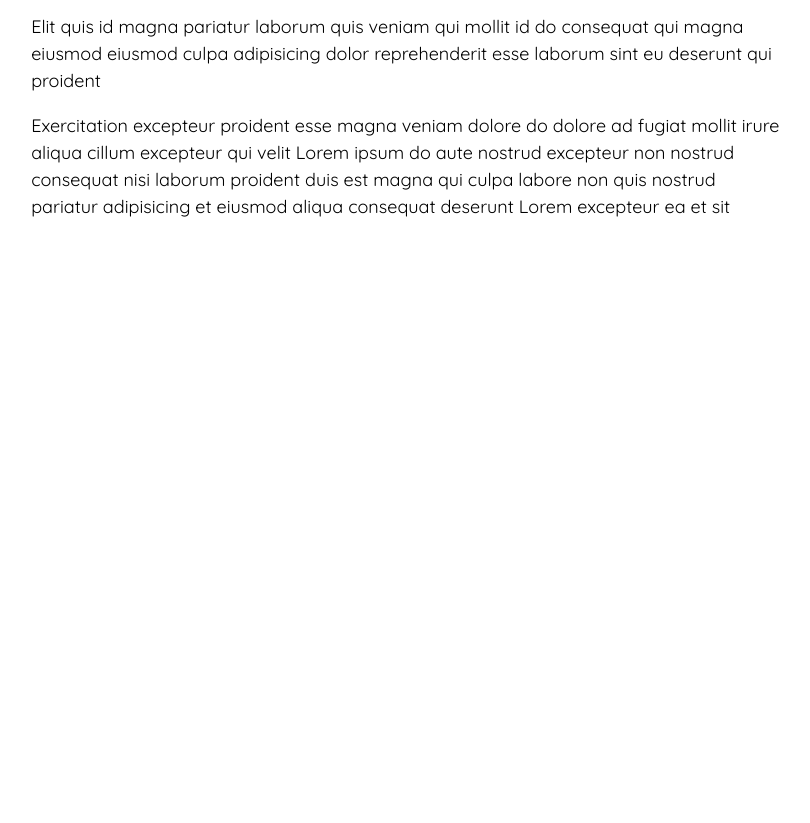
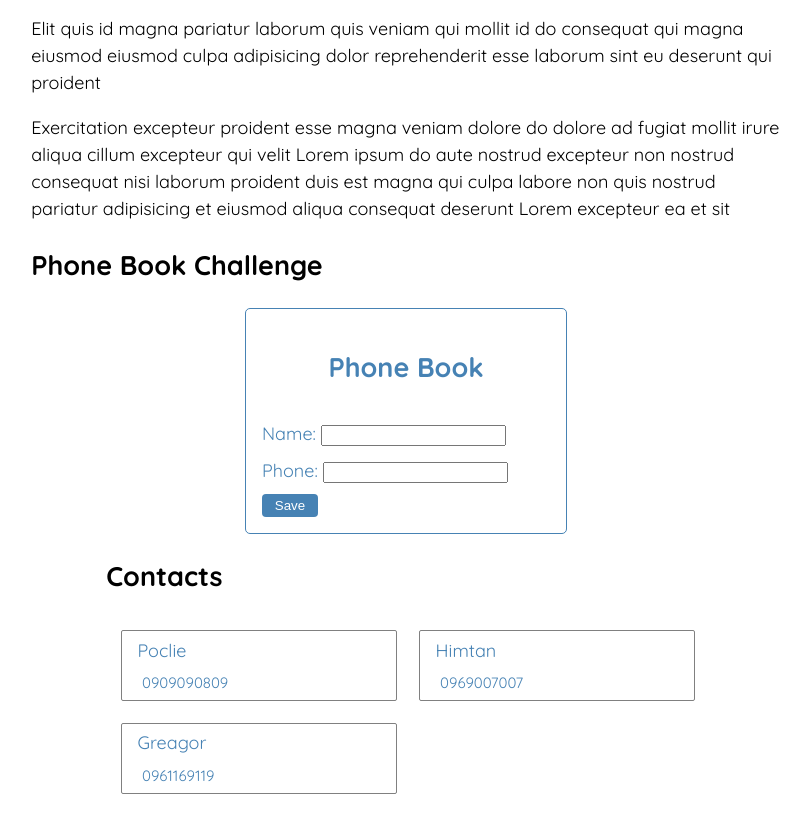
Before and after one commit to Hope-Dies-Here/counter, a plain HTML site: page js4/index.html in a window 1280 px wide. Shown: the part 1309-2132 px from the top of the page, without its empty margins (234-1044 px from the left). Before the commit the page ends 1547 px from the top, so only its background shows below. Drawn offline with Linux system fonts and the light colour scheme.

Commit message:
phone book added

```diff
--- a/js4/index.html
+++ b/js4/index.html
@@ -18,7 +18,7 @@
         id proident ea culpa consequat fugiat velit deserunt culpa ad incididunt ut eiusmod elit sit anim veniam aliquip cupidatat ex deserunt culpa pariatur exercitation cillum nostrud ad proident fugiat non sunt nulla eiusmod consequat incididunt dolor amet amet qui in esse nulla laboris in eiusmod elit dolor.
       </p>
       <h2>
-        Exercitation incididunt anim labore enim aute
+        The "Random Quote Chalenge"
       </h2>
 
 
@@ -51,6 +51,35 @@
         <p>
         Exercitation excepteur proident esse magna veniam dolore do dolore ad fugiat mollit irure aliqua cillum excepteur qui velit Lorem ipsum do aute nostrud excepteur non nostrud consequat nisi laborum proident duis est magna qui culpa labore non quis nostrud pariatur adipisicing et eiusmod aliqua consequat deserunt Lorem excepteur ea et sit
       </p>
+      <h2>Phone Book Challenge </h2>
+      <div id="container">
+      <div id="save-cont">
+        <h2> Phone Book </h2>
+        <div>
+          Name: <input id="name" type = "text">
+        </div>
+        <div>
+          Phone: <input id="phone" type = "number">
+        </div>
+        <button id ="save"> Save </button>
+      </div>
+      <div id="display">
+        <h2>
+          Contacts
+        </h2>
+        <ul id="ul">
+          <li>
+            Poclie <br> <sub>0909090809</sub>
+          </li>
+          <li>
+            Himtan <br> <sub>0969007007</sub>
+          </li>
+          <li>
+            Greagor <br> <sub>0961169119</sub>
+          </li>
+        </ul>
+      </div>
+    </div>
     </main>
     <script src="./index.js"></script>
   </body>
--- a/js4/index.js
+++ b/js4/index.js
@@ -60,3 +60,32 @@ mode.addEventListener("click", () => {
   }
 
 })
+
+// Phone Book
+const name = document.querySelector("#name");
+const phone = document.querySelector("#phone");
+const saveBtn = document.querySelector("#save");
+const display = document.querySelector("#ul");
+
+let contacts = [];
+/* contacts = localStorage.getItem("contacts")
+ */
+saveBtn.addEventListener("click", () => {
+  if (name.value.trim() != "" && phone.value.trim() != "") {
+    contacts.push({
+      name: name.value,
+      phone: phone.value,
+    });
+    alert("contact saved");
+    contacts.forEach((contact) => {
+      name.value = "";
+      phone.value = "";
+      let data = `${contact.name} <br> <sub> ${contact.phone}`;
+      let li = document.createElement("li");
+      li.innerHTML = data;
+      display.append(li);
+    });
+  } else {
+    alert("save what...??");
+  }
+});
--- a/js4/style.css
+++ b/js4/style.css
@@ -80,3 +80,57 @@ em{
   text-align: right;
   padding-right: 25px;
 }
+
+/*Phone Book */
+
+#container{
+  max-width: 80%;
+
+  margin-inline: auto;
+}
+#save-cont{
+  color: steelblue;
+  display: grid;
+  width: 18rem;
+  margin-inline: auto;
+  border: 1px solid steelblue;
+  border-radius: 5px;
+  gap: 10px;
+  padding: 1rem;
+}
+
+#save-cont h2{
+  text-align: center;
+}
+
+button{
+  width: fit-content;
+  background-color: steelblue;
+  border: none;
+  padding: .25rem .8rem;
+  color: white;
+  border-radius: 4px;
+}
+
+#display li{
+  border: 1px solid gray;
+  margin: .6em;
+  padding: .35rem 1rem;
+  border-radius: 2px;
+  color: steelblue;
+}
+ul{
+  list-style: none;
+  padding-left: .2em;
+}
+#display li sub{
+
+  margin-left: .3em
+}
+
+@media (min-width: 800px){
+  #ul{
+  display: grid;
+  grid-template-columns: 1fr 1fr;
+}
+}
```
